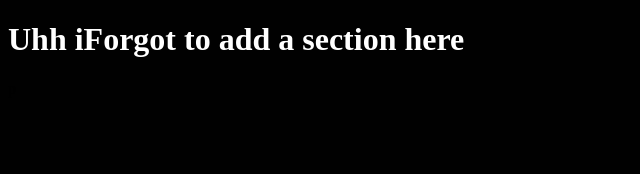
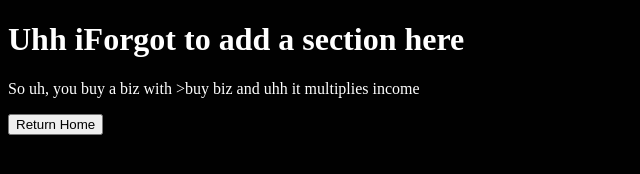
Before and after one commit to CKStudios2018/lvlBot, a website: page docs/biz/index.html in a window 1280 px wide. Shown: the whole page, without its empty margins (0-640 px from the left). Drawn offline with Linux system fonts and the light colour scheme.

Commit message:
Site Update!

```diff
--- a/docs/biz/index.html
+++ b/docs/biz/index.html
@@ -6,6 +6,7 @@
     </head>
     <body>
         <h1 style="color: white;">Uhh iForgot to add a section here</h1>
-        <p>p</p>
+        <p style="color: white;">So uh, you buy a biz with >buy biz and uhh it multiplies income</p>
+        <button onclick="location.href='https://ckstudios2018.github.io/lvlBot';" style="text-align: end;">Return Home</button>
     </body>
 </html>
```
Also changed, not shown: docs/help/index.html (+2 -0 lines), docs/shop/index.html (+2 -3 lines).
